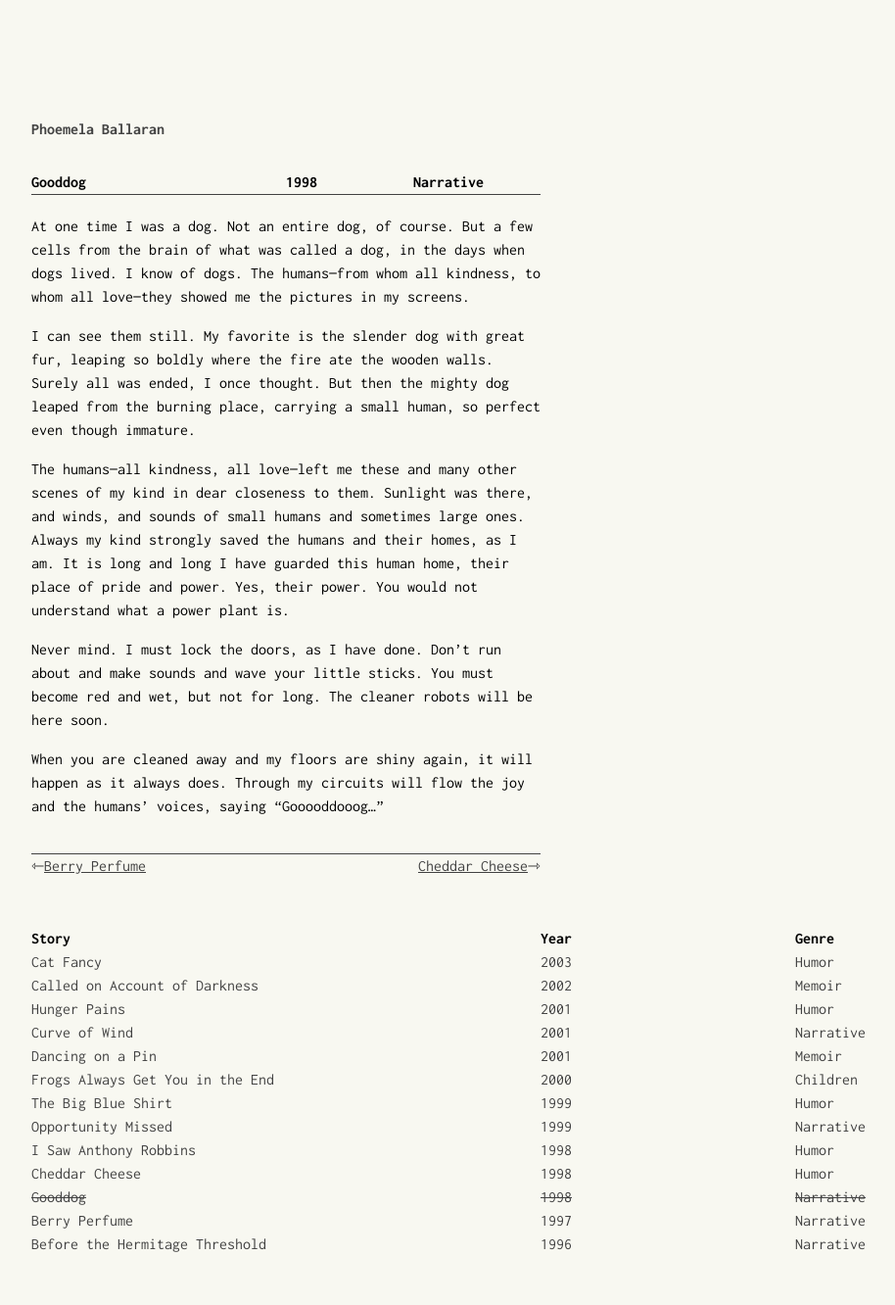
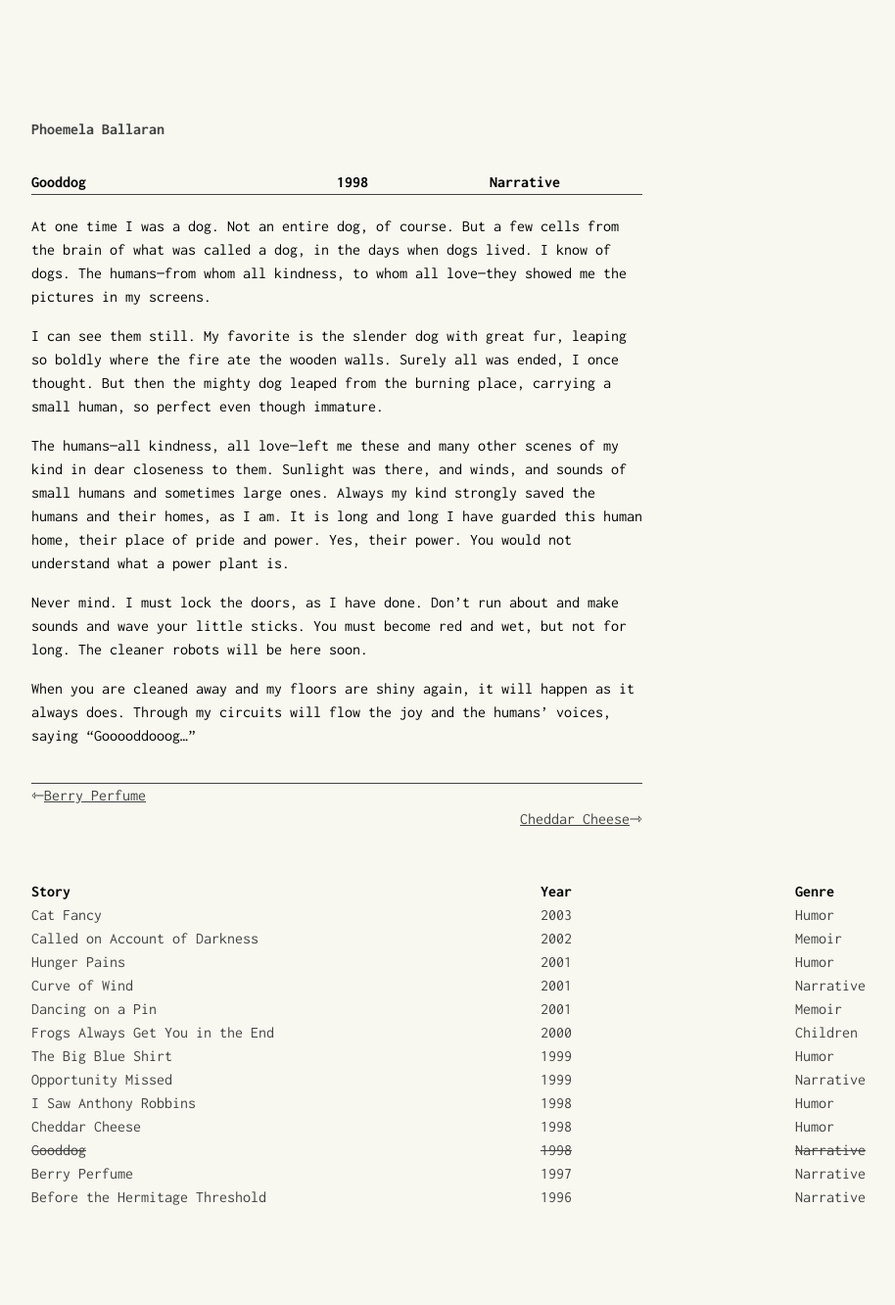
Before and after one commit to comoballar/phoemelaballaran.github.io, a Jekyll site: the page built from _posts/1998-06-14-gooddog.md, in a window 1280 px wide. Shown: the whole page at 98% size, without its empty margins (88-1002 px from the left). Built offline with Jekyll 4.4.1, drawn with Linux system fonts in a browser that asks for light colours; after the commit the page ends 1284 px from its top, so only the background shows below that.

Commit message:
Update post.scss

```diff
--- a/_sass/post.scss
+++ b/_sass/post.scss
@@ -14,7 +14,7 @@ $paginate-padding: 13px;
 .post__paginate-right {
   position: relative;
   display: block;
-  width: 50%;
+  width: 60%;
 }
 
 .post__paginate-left {
@@ -77,6 +77,6 @@ $paginate-padding: 13px;
 @include media-query($on-laptop) {
   .post {
     min-width: 500px;
-    width: 50%;
+    width: 60%;
   }
 }
```
